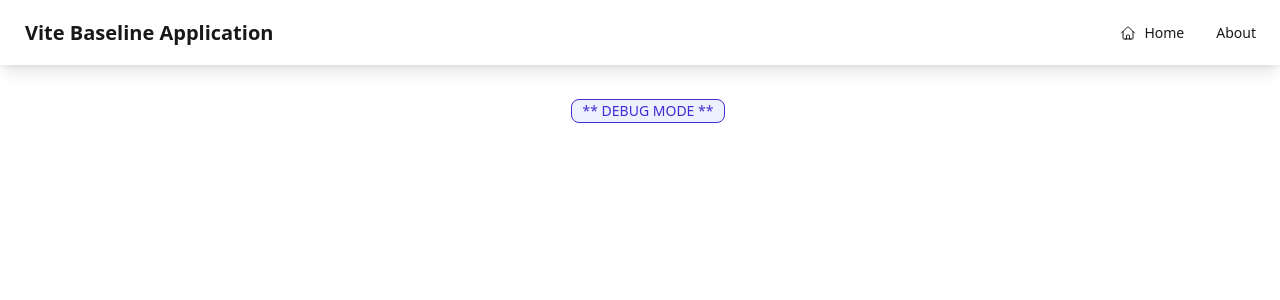
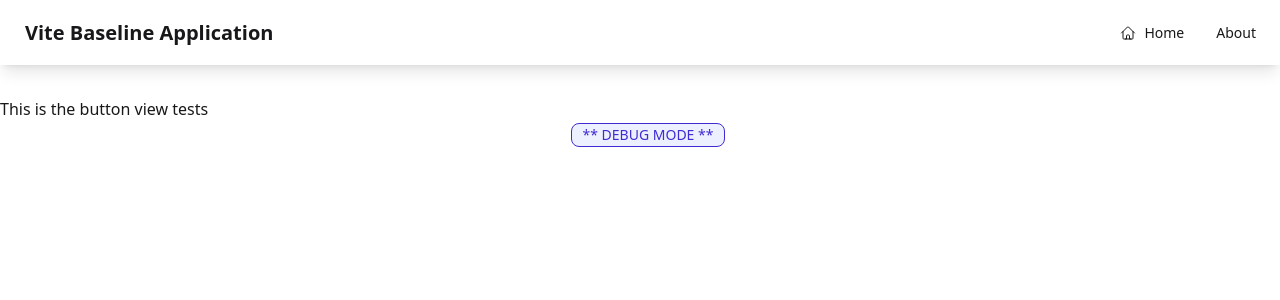
Before and after one commit to tpickles118/vite-ui-components, a Vue app: page /button-view in a window 1280 px wide. Shown: the top 300 px of the page. Built offline with nearby package versions, Linux system fonts and the light colour scheme.

Commit message:
route, basic test view

```diff
--- a/src/router/index.js
+++ b/src/router/index.js
@@ -5,6 +5,7 @@ import UsersAPI from '@/views/UsersApi.vue'
 import BadgeView from '@/views/daisy-wrapper-views/BadgeView.vue'
 import AlertView from '@/views/daisy-wrapper-views/AlertView.vue'
 import ToastView from '@/views/daisy-wrapper-views/ToastView.vue'
+import ButtonView from '@/views/daisy-wrapper-views/ButtonView.vue'
 
 const routes = [
     { path: '/', name: 'Home', component: Home },
@@ -13,6 +14,7 @@ const routes = [
     { path: '/badge-view', name: 'BadgeView', component: BadgeView },
     { path: '/alert-view', name: 'AlertView', component: AlertView },
     { path: '/toast-view', name: 'ToastView', component: ToastView },
+    { path: '/button-view', name: 'ButtonView', component: ButtonView },
 ]
 
 const router = createRouter({
--- a/src/views/HomeView.vue
+++ b/src/views/HomeView.vue
@@ -9,6 +9,8 @@
             <li><router-link to="/badge-view" class="link link-hover">Daisy Badge Tests</router-link></li>
             <li><router-link to="/alert-view" class="link link-hover">Daisy Alert Tests</router-link></li>
             <li><router-link to="/toast-view" class="link link-hover">Daisy Toast Tests</router-link></li>
+            <li><router-link to="/button-view" class="link link-hover">Daisy Button Tests</router-link></li>
+
         </ul>
     </div>
 </template>
--- /dev/null
+++ b/src/views/daisy-wrapper-views/ButtonView.vue
@@ -0,0 +1,7 @@
+<script setup>
+
+</script>
+
+<template>
+    This is the button view tests
+</template>
```
